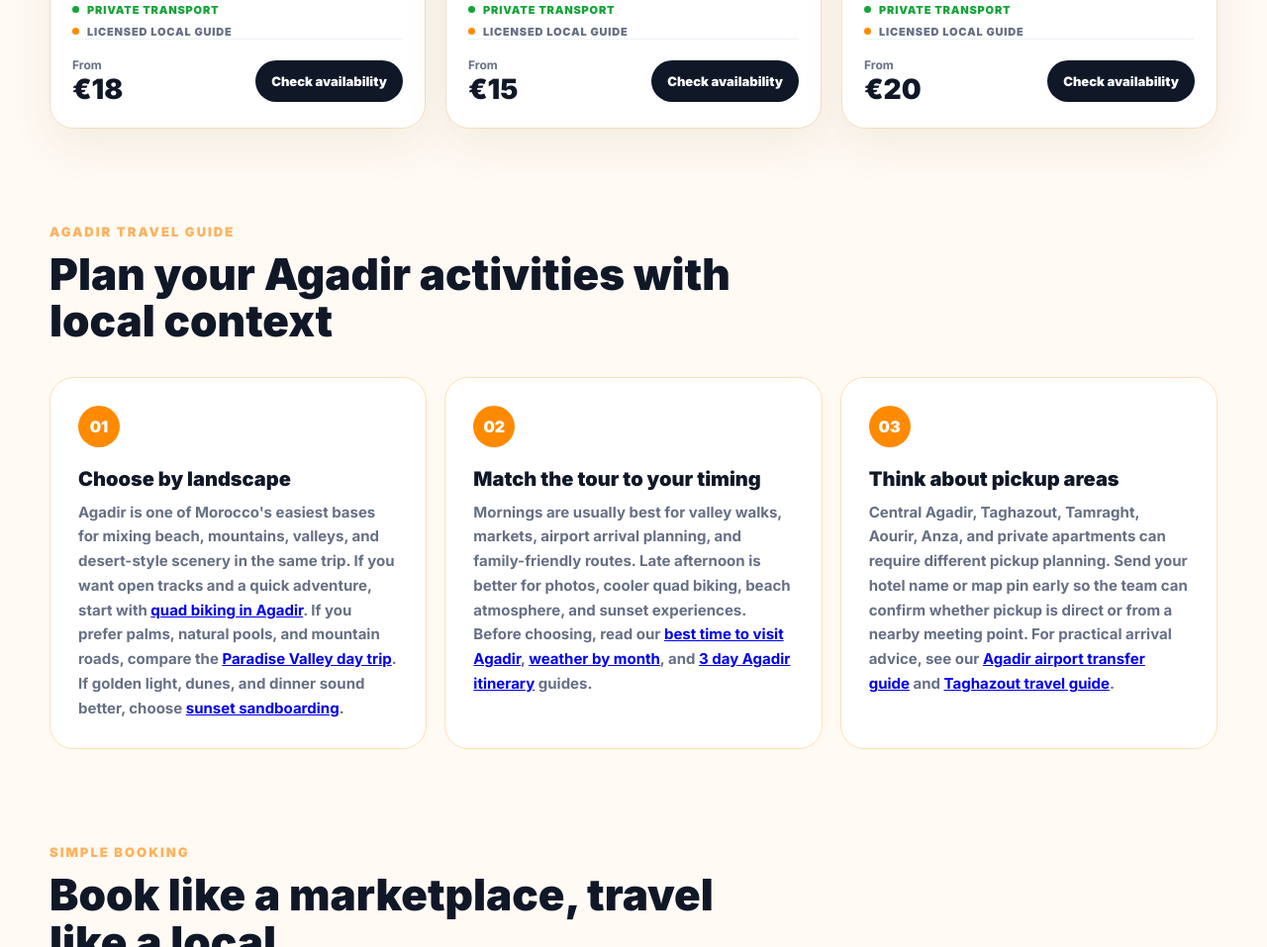
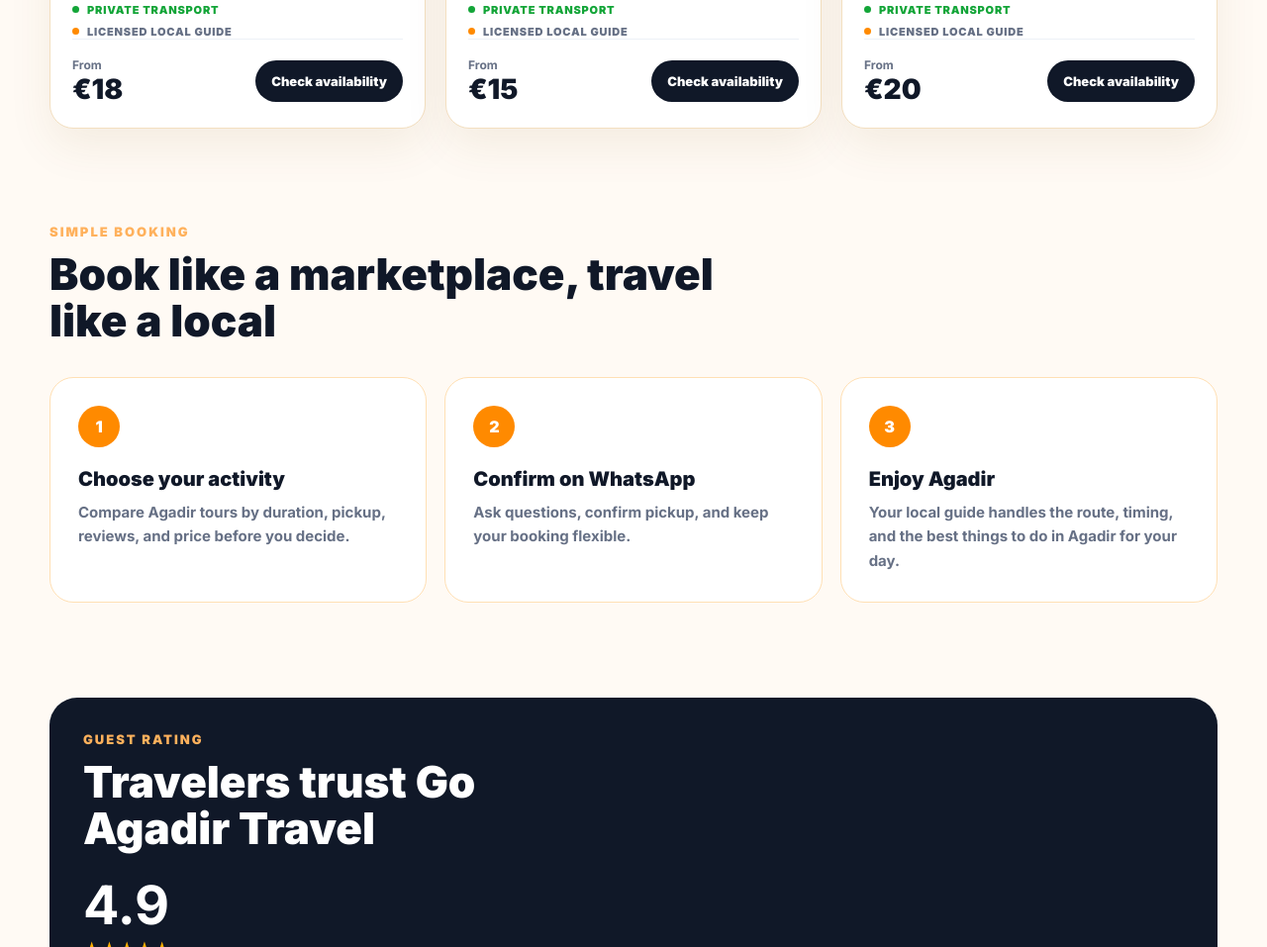
Before and after one commit to yassinboulabzar2004-prog/go-agadir-travel, a website: page HOME PAGE/index.html in a window 1280 px wide. Shown: the part 1938-2895 px from the top of the page at 99% size. Drawn offline with Linux system fonts and the light colour scheme.

Commit message:
Hide Agadir activity context section

```diff
--- a/HOME PAGE/index.html
+++ b/HOME PAGE/index.html
@@ -234,7 +234,7 @@
       </div>
     </section>
 
-    <section class="home-how">
+    <section class="home-how" hidden style="display:none;" aria-hidden="true">
       <div class="section-heading">
         <p>Agadir travel guide</p>
         <h2>Plan your Agadir activities with local context</h2>
```
